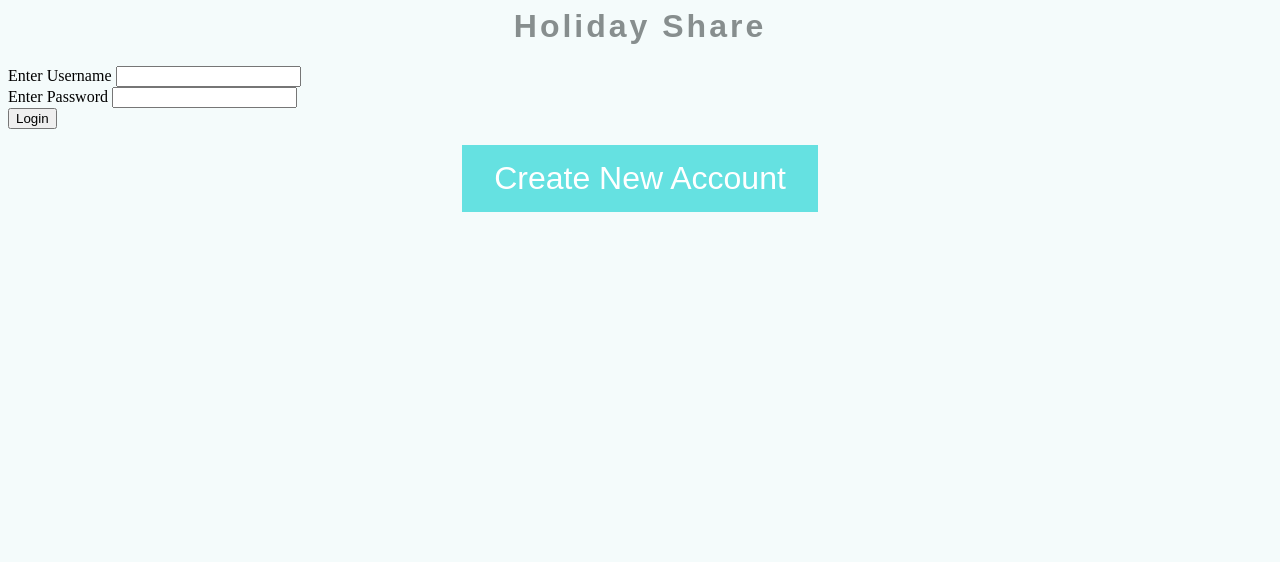
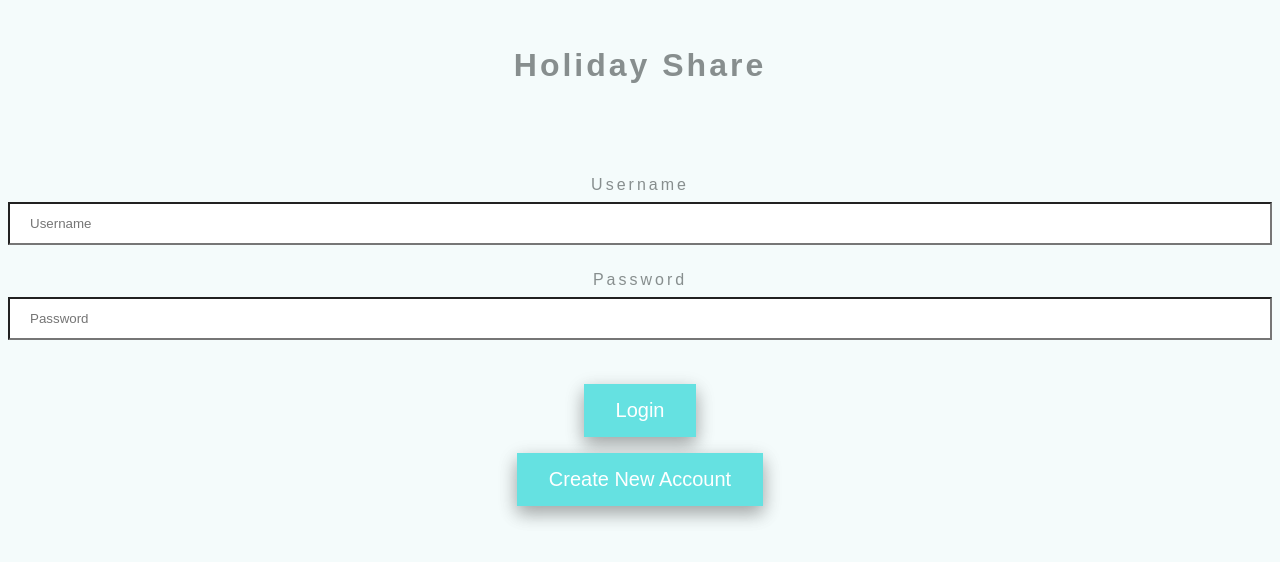
Before and after one commit to CraigR973/HolidayShare, a PHP site: page /login.php in a window 1280 px wide. Shown: the top 562 px of the page. Run offline with PHP 8.4, Linux system fonts and the light colour scheme; data that the repository does not hold is empty.

Commit message:
Completed Login Page

```diff
--- a/About.php
+++ b/About.php
@@ -37,7 +37,7 @@
           <a href="profile.php">Profile</a>
           <a href="requests.php">Requests</a>
           <a href="About.php">About</a>
-          <a>Log Out</a>
+          <a href="login.php">Log Out</a>
         </div>
     </body>
 </html>
--- a/find.php
+++ b/find.php
@@ -30,7 +30,7 @@
           <a href="profile.php">Profile</a>
           <a href="requests.php">Requests</a>
           <a href="About.php">About</a>
-          <a>Log Out</a>
+          <a href="login.php">Log Out</a>
         </div>
     </body>
 </html>
--- a/holiday.css
+++ b/holiday.css
@@ -32,6 +32,54 @@ body {
     text-decoration: none;
     display: inline-block;
     font-size: 32px;
+    box-shadow: 0 8px 16px 0 rgba(0,0,0,0.2), 0 6px 20px 0 rgba(0,0,0,0.19);
+}
+
+#create{
+    background-color: #65e1e1;
+    border: none;
+    color: white;
+    padding: 15px 32px;
+    text-align: center;
+    text-decoration: none;
+    display: inline-block;
+    font-size: 20px;
+    box-shadow: 0 8px 16px 0 rgba(0,0,0,0.2), 0 6px 20px 0 rgba(0,0,0,0.19);
+}
+
+.login{
+    text-align: center;
+    font-family: "Century Gothic", CenturyGothic, AppleGothic, sans-serif;
+    letter-spacing: 3px;
+    color: #878e8e;
+}
+
+#username{
+    width: 100%;
+    padding: 12px 20px;
+    margin: 8px 0;
+    box-sizing: border-box;
+    background-color: white;
+}
+
+#password{
+    width: 100%;
+    padding: 12px 20px;
+    margin: 8px 0;
+    box-sizing: border-box;
+    background-color: white;
+}
+
+#login{
+    background-color: #65e1e1;
+    border: none;
+    color: white;
+    padding: 15px 32px;
+    text-align: center;
+    text-decoration: none;
+    display: inline-block;
+    font-size: 20px;
+    box-shadow: 0 8px 16px 0 rgba(0,0,0,0.2), 0 6px 20px 0 rgba(0,0,0,0.19);
 }
 
  /* The side navigation menu */
--- a/login.php
+++ b/login.php
@@ -1,5 +1,6 @@
 <html>
     <head>
+    <br>
         <title>Holiday Share</title>
         <meta charset="UTF-8">
         <meta name="viewport" content="width=device-width, initial-scale=1.0">
@@ -11,19 +12,20 @@
     </head>
     <body>
         <h1>Holiday Share</h1>
-
+        <br><br><br>
         <form method="post" name="myform">
 
             <p class="login">
-            Enter Username <input type="text" name="username"><br>
-            Enter Password <input type="password" name="password"><br>
-            <input type="submit" value="Login" name="Login">
+                Username <input type="text" name="username" id="username" placeholder="Username"><br><br>
+                Password <input type="password" name="password" id="password" placeholder="Password"><br><br>
+                <br>
+                <input type="submit" value="Login" name="Login" id="login">
             </p>
 
         </form>
 
         <div class="buttons">
-            <a href="CreateAccount.php"><input type="submit" value="Create New Account" id="buttons"></a>
+            <a href="CreateAccount.php"><input type="submit" value="Create New Account" id="create"></a>
         </div>
 
         <?php
--- a/menu.php
+++ b/menu.php
@@ -39,7 +39,7 @@
           <a href="profile.php">Profile</a>
           <a href="requests.php">Requests</a>
           <a href="About.php">About</a>
-          <a>Log Out</a>
+          <a href="login.php">Log Out</a>
         </div>
 
     </body>
--- a/profile.php
+++ b/profile.php
@@ -31,7 +31,7 @@
           <a href="profile.php">Profile</a>
           <a href="requests.php">Requests</a>
           <a href="About.php">About</a>
-          <a>Log Out</a>
+          <a href="login.php">Log Out</a>
         </div>
     </body>
 </html>
--- a/requests.php
+++ b/requests.php
@@ -31,7 +31,7 @@
           <a href="profile.php">Profile</a>
           <a href="requests.php">Requests</a>
           <a href="About.php">About</a>
-          <a>Log Out</a>
+          <a href="login.php">Log Out</a>
         </div>
     </body>
 </html>
--- a/share.php
+++ b/share.php
@@ -30,7 +30,7 @@
           <a href="profile.php">Profile</a>
           <a href="requests.php">Requests</a>
           <a href="About.php">About</a>
-          <a>Log Out</a>
+          <a href="login.php">Log Out</a>
         </div>
     </body>
 </html>
```
Also changed, not shown: README.md.
